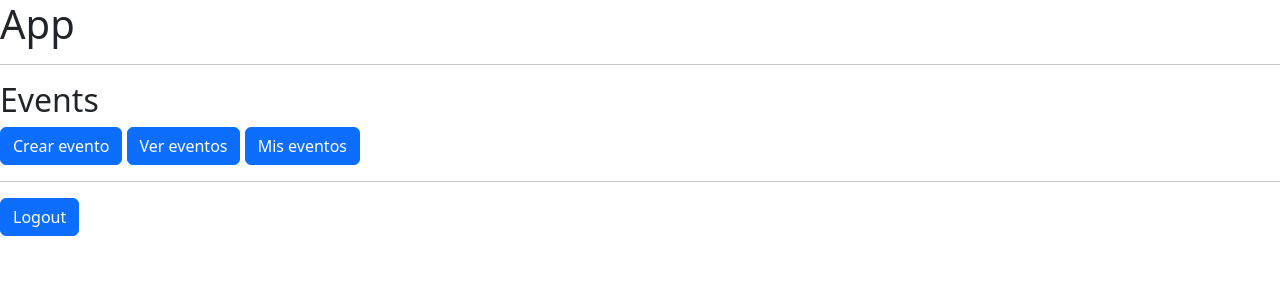
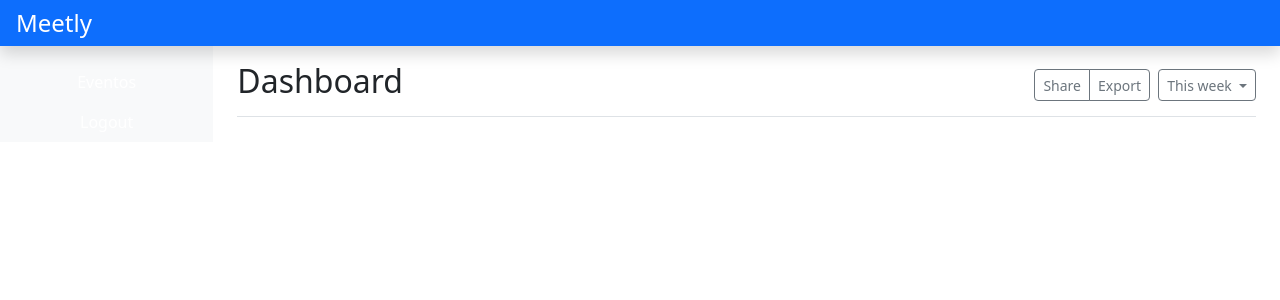
Before and after one commit to jerorguez/meetly, a PHP site: page /views/meetlyApp.php in a window 1280 px wide. Shown: the top 300 px of the page. Run offline with PHP 8.4, Linux system fonts and the light colour scheme.

Commit message:
Push to fix xampp error

```diff
--- a/views/meetlyApp.php
+++ b/views/meetlyApp.php
@@ -1,15 +1,45 @@
 <?php require_once('components/header.php') ?>
 
-<h1>App</h1>
+<header class="navbar navbar-dark sticky-top bg-primary flex-md-nowrap p-0 shadow">
+    <a class="navbar-brand col-md-3 col-lg-2 me-0 px-3 fs-4" href="#">Meetly</a>
+    <button class="navbar-toggler d-md-none collapsed" type="button" data-bs-toggle="collapse" data-bs-target="#sidebarMenu" aria-controls="sidebarMenu" aria-expanded="false" aria-label="Toggle navigation">
+        <span class="navbar-toggler-icon"></span>
+    </button>
+</header>
 
-<hr>
+<div class="container-fluid">
+    <div class="row">
+        <nav id="sidebarMenu" class="col-md-3 col-lg-2 d-md-block bg-light sidebar collapse">
+            <div class="position-sticky pt-3 sidebar-sticky d-flex flex-column justify-content-between">
+                <ul class="nav flex-column">
+                    <li class="nav-item">
+                        <a class="nav-link text-white btn btn-primary">Eventos</a>
+                    </li>
+                </ul>
+                <ul class="nav flex-column">
+                    <li class="nav-item">
+                        <a href="logout" class="nav-link text-white btn btn-primary">Logout</a>
+                    </li>
+                </ul>
+            </div>
+        </nav>
 
-<h2>Events</h2>
-<a href="event/create" class="btn btn-primary">Crear evento</a>
-<a href="event" class="btn btn-primary">Ver eventos</a>
-<a href="event/myevents" class="btn btn-primary">Mis eventos</a>
-
-<hr>
-<a href="logout" class="btn btn-primary">Logout</a>
+        <main class="col-md-9 ms-sm-auto col-lg-10 px-md-4">
+            <div class="d-flex justify-content-between flex-wrap flex-md-nowrap align-items-center pt-3 pb-2 mb-3 border-bottom">
+                <h1 class="h2">Dashboard</h1>
+                    <div class="btn-toolbar mb-2 mb-md-0">
+                        <div class="btn-group me-2">
+                            <button type="button" class="btn btn-sm btn-outline-secondary">Share</button>
+                            <button type="button" class="btn btn-sm btn-outline-secondary">Export</button>
+                        </div>
+                        <button type="button" class="btn btn-sm btn-outline-secondary dropdown-toggle">
+                            <span data-feather="calendar" class="align-text-bottom"></span>
+                                This week
+                        </button>
+                    </div>
+                </div>
+        </main>
+    </div>
+</div>
 
 <?php require_once('components/header.php') ?>
```
